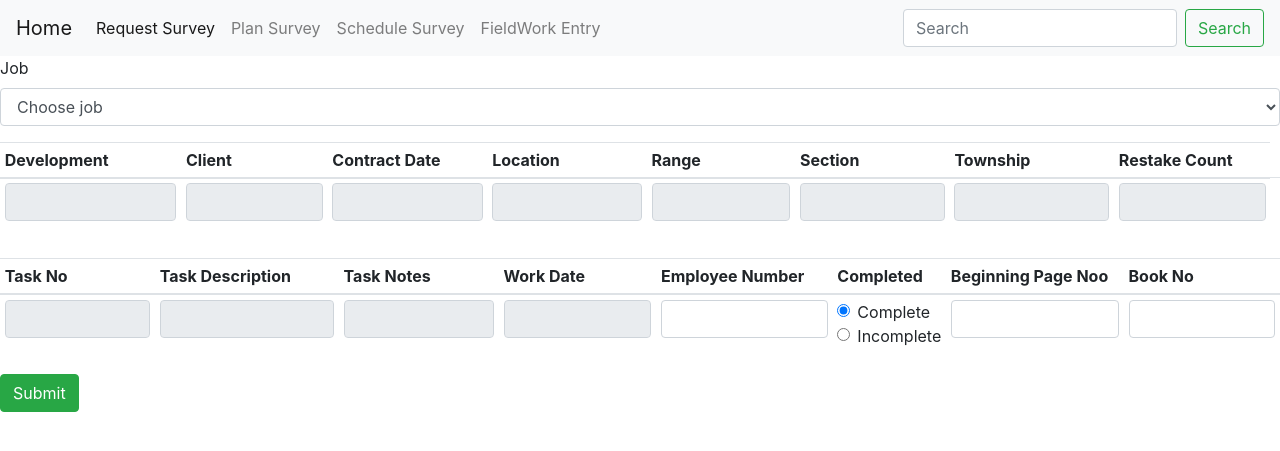
After one commit to Spots87/JonesEngineeringINFX435, a Flask app: page /fieldworkreport in a window 1280 px wide. The commit adds this page. Shown: the top 451 px of the page. Run offline with Flask 2, Linux system fonts and the light colour scheme; data that the repository does not hold is empty; some libraries are stand-ins or nearby versions.

Commit message:
fieldwork added. no post

```diff
--- a/app.py
+++ b/app.py
@@ -117,7 +117,7 @@ class SurveyReport(db.Model):
     reportno = db.Column(Integer, Sequence('report_id_seq'), primary_key=True)
     jobno = db.Column(Integer, ForeignKey('surveyrequest.jobno'))
     scheduleno = db.Column(Integer, ForeignKey('schedule.scheduleno'))
-    iscomplete = db.Column(String)
+    iscompleted = db.Column(String)
     fieldbookno = db.Column(Integer, ForeignKey('fieldbook.fieldbookno'))
     beginningpageno = db.Column(Integer)
     employeeno = db.Column(Integer, ForeignKey('employee.employeeno'))
@@ -212,5 +212,24 @@ def getjobSurveyPlan():
 
     return jsonify(json_plans)
 
+@app.route('/fieldworkreport', methods=['GET', 'POST'])
+def fieldworkReport():
+    #getting all the jobs that have a schedule but have no fieldwork and those that are incomplete
+    scheduleNoFieldWork = db.session.query(Schedule).join(SurveyReport, Schedule.scheduleno == SurveyReport.scheduleno, isouter=True)
+    incompleteFieldWork = SurveyReport.query.filter_by(iscompleted='N')
+    jobs = []
+    for schedule in scheduleNoFieldWork:
+        jobs.append(SurveyRequest.query.get(schedule.jobno))
+    for work in incompleteFieldWork:
+        jobs.append(SurveyRequest.query.get(work.jobno))
+
+    if request.method == 'POST':
+        pass
+
+
+    return render_template('fieldreport.html', jobs=jobs)
+
 manager.create_api(SurveyRequest, methods=['GET', 'POST', 'PATCH', 'DELETE'])
 manager.create_api(Task, methods=['GET', 'POST', 'PATCH', 'DELETE'])
+manager.create_api(Assigned, methods=['GET'])
+manager.create_api(Schedule, methods=['GET'])
--- /dev/null
+++ b/static/js/fieldwork.js
@@ -0,0 +1,40 @@
+$("#jobno").change(function (){
+    let curLocation = window.location;
+    let baseUrl = curLocation.protocol + "//" + curLocation.host;
+    let jobno = $("#jobno option:selected").val();
+    if (jobno.toLowerCase() == "choose job"){
+        return;
+    }
+    let jobApi = baseUrl + "/api/surveyrequest/" + jobno
+    $.getJSON(jobApi, function(data){
+        $.each(data, function(k, v){
+            if(v == null)
+                v = "None"
+            $(`#${k}`).val(`${v}`)
+        });
+    });
+    let jobSurveyPlanUrl = `${baseUrl}/getjobsurveyplan?jobno=${jobno}`
+    $.getJSON(jobSurveyPlanUrl, function(data){
+        $.each(data, function(i, obj){
+            $("#planno").val(obj.planno)
+            taskno = obj.taskno
+            $("#taskno").val(taskno)
+            $("#tasknotes").val(obj.notes)
+            $.getJSON(`${baseUrl}/api/task/${taskno}`, function(data){
+                $("#taskdescrip").val(data.description)
+            })
+        })
+    })
+    filters = [{"name": "jobno", "op":"eq", "val": jobno}]
+    let scheduleUrl = `${baseUrl}/api/schedule`
+    $.getJSON(scheduleUrl, JSON.stringify(filters), function(data){
+        $.each(data.objects, function(i,obj){
+            let assignedUrl = `${baseUrl}/api/assigned/${obj.assignno}`
+            $.getJSON(assignedUrl, function(data){
+                $("#workdate").val(data.workdate)
+            })
+        })
+
+    })
+
+});
--- a/templates/base.html
+++ b/templates/base.html
@@ -26,6 +26,9 @@
       <li class="nav-item">
       <a class="nav-link" href="{{url_for('scheduleSurvey')}}">Schedule Survey</a>
       </li>
+      <li class="nav-item">
+      <a class="nav-link" href="{{url_for('fieldworkReport')}}">FieldWork Entry</a>
+      </li>
     </ul>
     <form class="form-inline my-2 my-lg-0">
       <input class="form-control mr-sm-2" type="search" placeholder="Search" aria-label="Search">
--- /dev/null
+++ b/templates/fieldreport.html
@@ -0,0 +1,142 @@
+{% extends "base.html" %}
+{% block content %}
+<!-- Select Job -->
+<!-- Select Task -->
+<!-- Enter field work info -->
+
+<form action="", role="form", method="post", name="fieldwork">
+<div class="form-group">
+<label for="incompleteFieldWork">Job</label>
+  <select id="jobno" class="form-control" name="jobno">
+    <option selected>Choose job</option>
+    {% for job in jobs %}
+    <option value={{job.jobno}}>Client:{{job.client}} Development: {{job.development}}</option>
+    {% endfor %}
+  </select>
+</div>
+        <table class="table table-sm">
+            <thead>
+                <th scope="col">Development</th>
+                <th>Client</th>
+                <th>Contract Date</th>
+                <th>Location</th>
+                <th>Range</th>
+                <th>Section</th>
+                <th>Township</th>
+                <th>Restake Count</th>
+            </thead>
+            <tbody>
+            <tr>
+                <td>
+                    <div class="form-group">
+                    <input id="development" class="form-control" type="text" readonly>
+                    </div>
+                </td>
+                <td>
+                    <div class="form-group">
+                    <input id="client" class="form-control" type="text" readonly>
+                    </div>
+                </td>
+                <td>
+                    <div class="form-group">
+                    <input id="contractdate" class="form-control" type="text" readonly>
+                    </div>
+                </td>
+                <td>
+                    <div class="form-group">
+                    <input id="location" class="form-control" type="text" readonly>
+                    </div>
+                </td>
+                <td>
+                    <div class="form-group">
+                    <input id="range" class="form-control" type="text" readonly>
+                    </div>
+                </td>
+                <td>
+                    <div class="form-group">
+                    <input id="section" class="form-control" type="text" readonly>
+                    </div>
+                </td>
+                <td>
+                    <div class="form-group">
+                    <input id="township" class="form-control" type="text" readonly>
+                    </div>
+                </td>
+                <td>
+                    <div class="form-group">
+                    <input id="restakecount" class="form-control" type="text" readonly>
+                    </div>
+                </td>
+                <td>
+                    <div class="form-group">
+                        <input id="planno" name="planno" type="hidden" class="form-control" type="text">
+                    </div>
+                </td>
+            </tr>
+            </tbody>
+        </table>
+        <table class="table table-sm">
+        <thead>
+            <th>Task No</th>
+            <th>Task Description</th>
+            <th>Task Notes</th>
+            <th>Work Date</th>
+            <th>Employee Number</th>
+            <th>Completed</th>
+            <th>Beginning Page Noo</th>
+            <th>Book No</th>
+        </thead>
+        <tbody>
+            <tr>
+                <td>
+                    <div class="form-group">
+                        <input id="taskno" class="form-control" type="text" readonly>
+                     </div>
+                </td>
+                <td>
+                    <div class="form-group">
+                        <input id="taskdescrip" class="form-control" type="text" readonly>
+                     </div>
+                </td>
+                <td>
+                    <div class="form-group">
+                        <input id="tasknotes" class="form-control" type="text" readonly>
+                     </div>
+                </td>
+                <td>
+                    <div class="form-group">
+                        <input id="workdate" name="workdate" class="form-control" type="text" readonly>
+                    </div>
+                </td>
+                <td>
+                    <div class="form-group">
+                        <input id="employeeno" name="employeeno" class="form-control" type="text">
+                    </div>
+                </td>
+                <td>
+                    <div class="form-check">
+                        <input class="form-check-input" type="radio" name="isComplete" id="completeTask" value="Y" checked>
+                        <label class="form-check-label" for="completeTask">Complete</label>
+                    </div>
+                    <div class="form-check">
+                        <input class="form-check-input" type="radio" name="isComplete" id="incompleteTask" value="N">
+                        <label class="form-check-label" for="completeTask">Incomplete</label>
+                    </div>
+                </td>
+                <td>
+                    <div class="form-group">
+                        <input id="pageno" name="pageno" class="form-control" type="text">
+                    </div>
+                </td>
+                <td>
+                    <div class="form-group">
+                        <input id="bookno" name="bookno" class="form-control" type="text">
+                    </div>
+                </td>
+            </tr>
+        </tbody>
+    </table>
+  <button type="submit" class="btn btn-success">Submit</button>
+</form>
+<script type="text/javascript" src="{{url_for('static', filename='js/fieldwork.js')}}"></script>
+{% endblock %}
```
